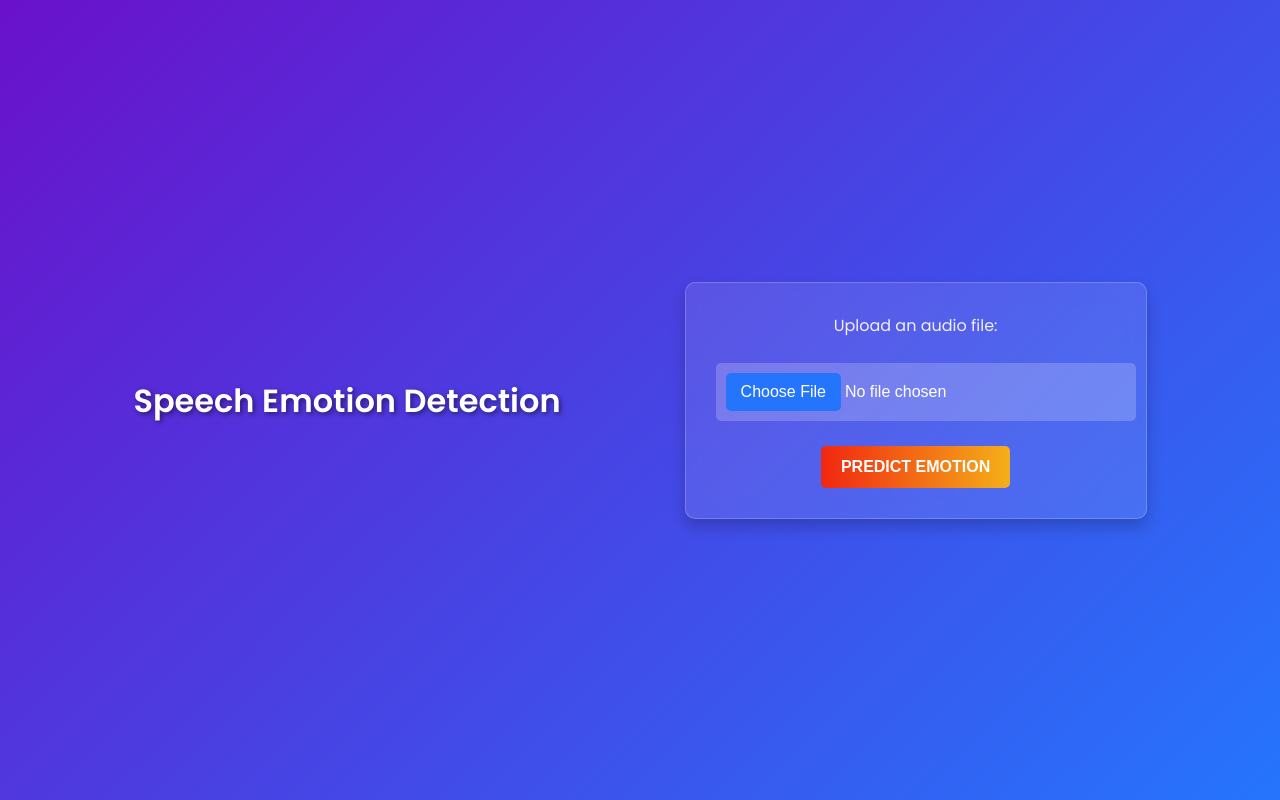
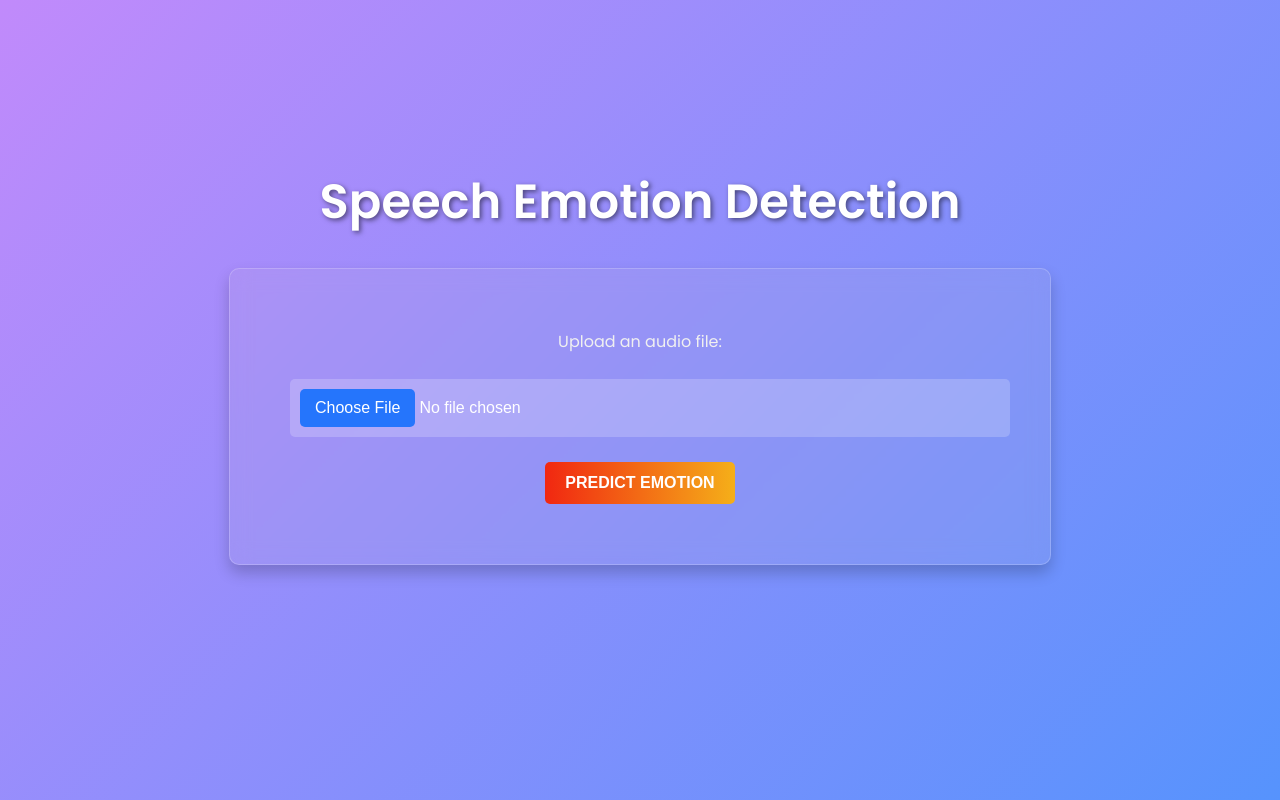
Before and after one commit to Silverstar2793/Speech-emotion-Recognition, a Flask app: page / in a window 1280 px wide. Run offline with Flask 3, Linux system fonts and the light colour scheme.

Commit message:
Frontend edited

```diff
--- a/files/static/styles.css
+++ b/files/static/styles.css
@@ -4,13 +4,14 @@ body {
     padding: 0;
     box-sizing: border-box;
     font-family: 'Poppins', sans-serif;
-    background: linear-gradient(135deg, #6a11cb, #2575fc);
+    background: linear-gradient(135deg, #c18afb, #5693fd);
     color: #fff;
 }
 
 /* Page Container */
 body {
     display: flex;
+    flex-direction: column;
     justify-content: center;
     align-items: center;
     min-height: 100vh;
@@ -21,24 +22,25 @@ body {
 
 /* Form Container */
 form {
-    background: rgba(255, 255, 255, 0.1);
+    background: rgba(213, 198, 198, 0.1);
     backdrop-filter: blur(10px);
     border: 1px solid rgba(255, 255, 255, 0.2);
     border-radius: 10px;
     box-shadow: 0 8px 15px rgba(0, 0, 0, 0.2);
-    padding: 30px;
+    padding: 60px; /* Increased padding */
     width: 100%;
-    max-width: 400px;
+    max-width: 700px; /* Increased max width */
     text-align: center;
 }
 
 /* Headings */
 h1 {
-    font-size: 2rem;
+    font-size: 3rem; /* Increased font size */
     color: #fff;
-    margin-bottom: 20px;
+    margin-bottom: 30px;
     text-shadow: 2px 2px 5px rgba(0, 0, 0, 0.5);
-    padding-right: 10%;
+    text-align: center; /* Center the heading */
+    margin-top: -40px; /* Move heading slightly above */
 }
 
 /* Labels */
@@ -101,8 +103,12 @@ button[type="submit"]:hover {
 
 /* Emotion Result Display */
 #emotionResult {
-    font-size: 1.2rem;
+    font-size: 1.5rem;
     margin-top: 20px;
     color: #ffeb3b;
     text-shadow: 1px 1px 2px rgba(0, 0, 0, 0.5);
+    text-align: center; /* Center text */
+    width: 100%; /* Ensure full-width alignment */
+    position: relative; /* Ensure it stays below the form */
+    margin-top: 30px; /* Add more space below the form */
 }
```
Also changed, not shown: files/uploads.db, 2 other files.
